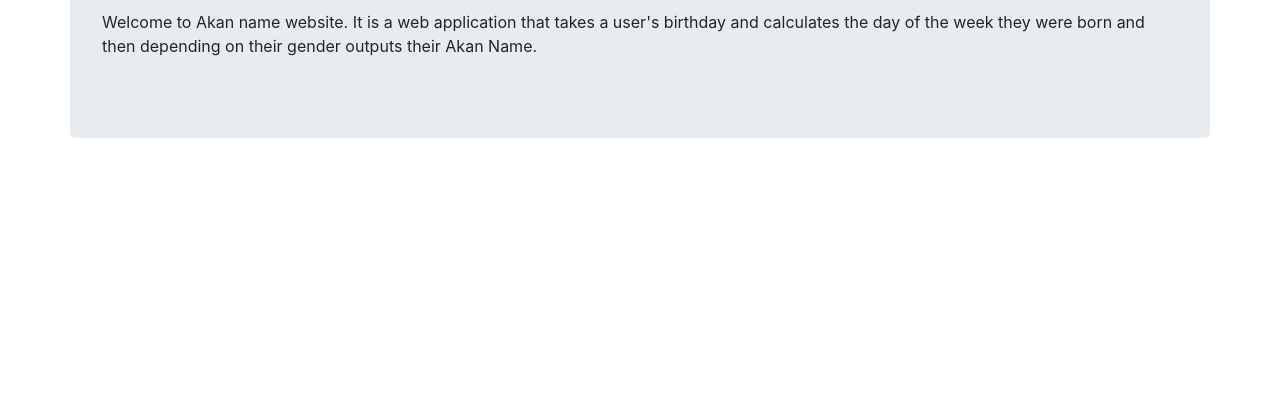
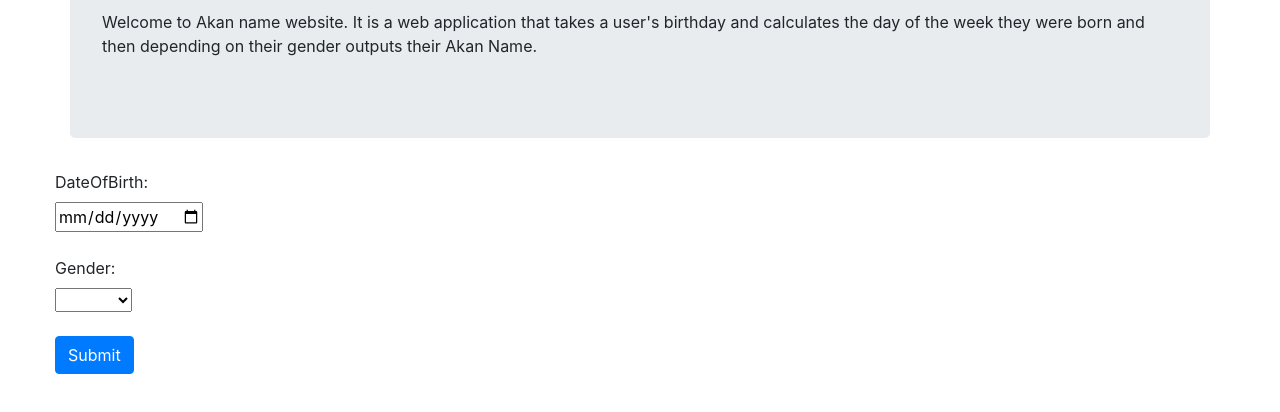
Before and after one commit to Josephshitandi/Akan-Name, a plain HTML site: page index.html in a window 1280 px wide. Shown: the part 134-546 px from the top of the page. Drawn offline with Linux system fonts and the light colour scheme.

Commit message:
adds input form to index.html

```diff
--- a/index.html
+++ b/index.html
@@ -17,11 +17,22 @@
                     day
                     of the week they were born and then depending on their gender outputs their Akan Name.</p>
             </div>
-
-
+            <div class="row">
+                <form>
+                    <label for="fname">DateOfBirth:</label><br>
+                    <input type="date" id="ydate" name=""><br><br>
+                    <label for="cars">Gender:</label><br>
+                    <select name="cars" id="gender">
+                        <option value=""></option>
+                        <option value="male">Male</option>
+                        <option value="female">Female</option>
+                    </select>
+                    <br><br>
+                    <button type="submit" class="btn btn-primary" onclick="getAkanName()">Submit </button>
+                </form>
+            </div>
         </div>
-    </div>
-    <script src="./js/scripts.js"></script>
+        <script src="./js/scripts.js"></script>
 </body>
 
 </html>
```
